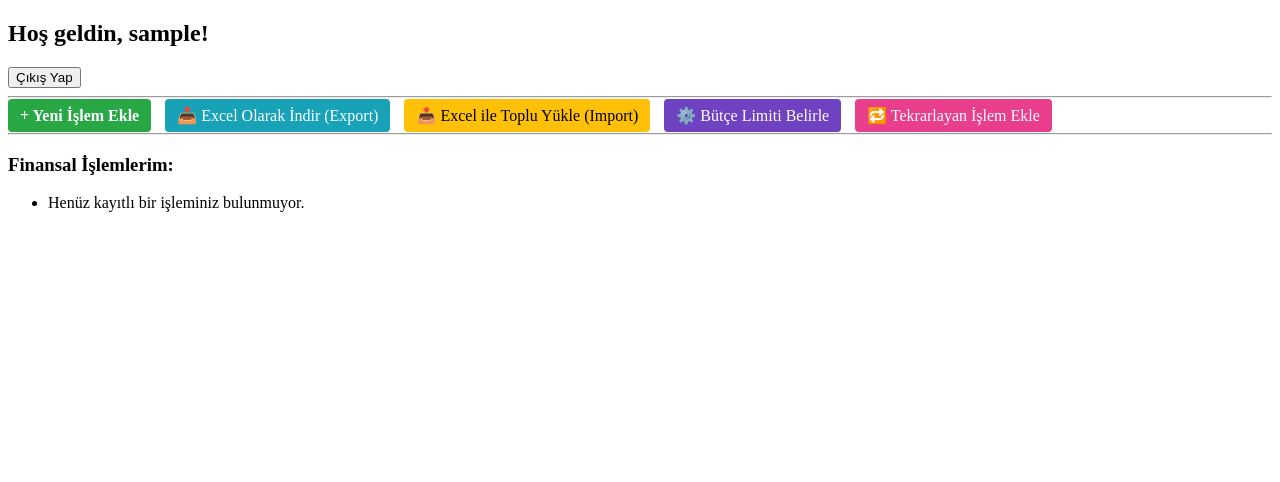
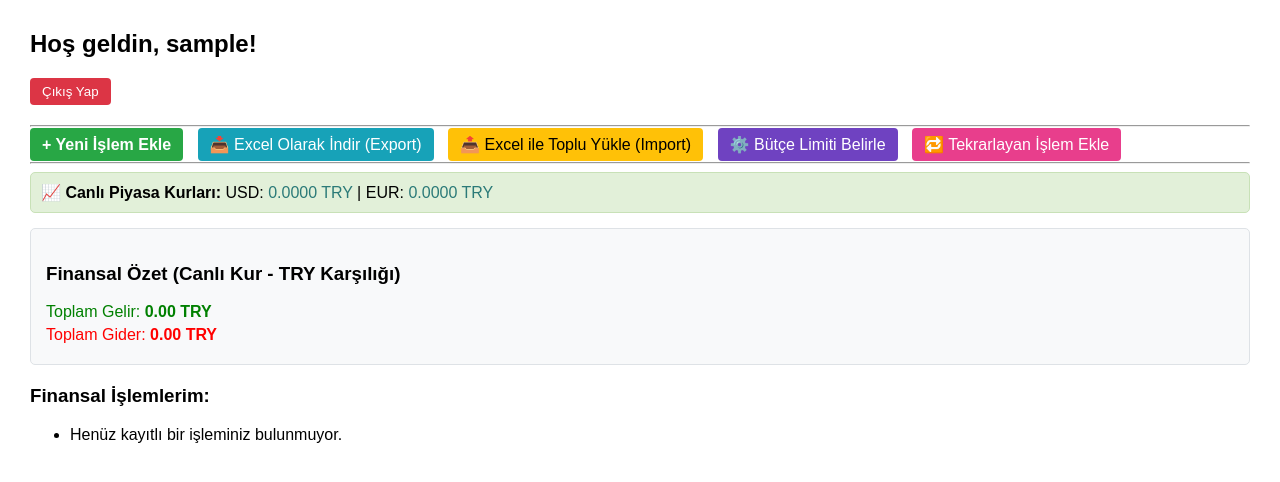
Before and after one commit to Gnrdmr/finans_sistem, a Django app: page / in a window 1280 px wide. Shown: the top 482 px of the page. Run offline with Django 5.2, Linux system fonts and the light colour scheme; the visitor is signed in with stand-in values (Sample User, id 1); data that the repository does not hold is empty.

Commit message:
Gun 8: Canlı Döviz Kuru API Entegrasyonu ve TRY Dönüşüm Mekanizması Eklendi

```diff
--- a/tracker/templates/tracker/home.html
+++ b/tracker/templates/tracker/home.html
@@ -4,17 +4,18 @@
     <meta charset="UTF-8">
     <title>Finans Takip Sistemi - Ana Sayfa</title>
 </head>
-<body>
+<body style="font-family: Arial, sans-serif; margin: 30px;">
 
     <h2>Hoş geldin, {{ request.user.username }}!</h2>
 
+    <!-- Mesaj (Alert) Alanı (Dinamik Renkler) -->
     {% if messages %}
         <ul style="list-style-type: none; padding: 0;">
             {% for message in messages %}
                 <li style="padding: 10px; margin-bottom: 8px; border-radius: 4px;
                     {% if '🚨' in message.message or message.tags == 'error' %}
                         background-color: #f8d7da; color: #721c24; border: 1px solid #f5c6cb;
-                    {% elif '⚠️' in message.message or message.tags == 'warning' %}
+                    {% elif '⚠️' in message.message or '🔄' in message.message or message.tags == 'warning' or message.tags == 'info' %}
                         background-color: #fff3cd; color: #856404; border: 1px solid #ffeeba;
                     {% else %}
                         background-color: #d4edda; color: #155724; border: 1px solid #c3e6cb;
@@ -25,30 +26,52 @@
         </ul>
     {% endif %}
 
-    <form action="{% url 'logout' %}" method="POST">
+    <form action="{% url 'logout' %}" method="POST" style="margin-bottom: 20px;">
         {% csrf_token %}
-        <button type="submit">Çıkış Yap</button>
+        <button type="submit" style="background-color: #dc3545; color: white; padding: 6px 12px; border: none; border-radius: 4px; cursor: pointer;">Çıkış Yap</button>
     </form>
 
     <hr>
 
-
+    <!-- Butonlar Paneli -->
+    <div>
         <a href="{% url 'transaction_add' %}" style="background-color: #28a745; color: white; padding: 8px 12px; text-decoration: none; border-radius: 4px; font-weight: bold;">+ Yeni İşlem Ekle</a>
         <a href="{% url 'export_excel' %}" style="background-color: #17a2b8; color: white; padding: 8px 12px; text-decoration: none; border-radius: 4px; margin-left: 10px;">📥 Excel Olarak İndir (Export)</a>
         <a href="{% url 'import_excel' %}" style="background-color: #ffc107; color: black; padding: 8px 12px; text-decoration: none; border-radius: 4px; margin-left: 10px;">📤 Excel ile Toplu Yükle (Import)</a>
         <a href="{% url 'set_limit' %}" style="background-color: #6f42c1; color: white; padding: 8px 12px; text-decoration: none; border-radius: 4px; margin-left: 10px;">⚙️ Bütçe Limiti Belirle</a>
         <a href="{% url 'recurring_add' %}" style="background-color: #e83e8c; color: white; padding: 8px 12px; text-decoration: none; border-radius: 4px; margin-left: 10px;">🔁 Tekrarlayan İşlem Ekle</a>
+    </div>
 
     <hr>
+
+    <!-- Gün 8: Canlı Döviz Kurları Paneli -->
+    <div style="background-color: #e2f0d9; padding: 10px; border: 1px solid #c8e1b7; border-radius: 5px; margin-bottom: 15px;">
+        <strong>📈 Canlı Piyasa Kurları:</strong>
+        USD: <span style="color: #2b7a78;">{{ usd_rate|floatformat:4 }} TRY</span> |
+        EUR: <span style="color: #2b7a78;">{{ eur_rate|floatformat:4 }} TRY</span>
+    </div>
+
+    <!-- Gün 8: Finansal Özet Paneli (TRY Cinsinden) -->
+    <div style="background-color: #f8f9fa; padding: 15px; border: 1px solid #dee2e6; border-radius: 5px; margin-bottom: 20px;">
+        <h3>Finansal Özet (Canlı Kur - TRY Karşılığı)</h3>
+        <p style="color: green; font-size: 16px; margin: 5px 0;">Toplam Gelir: <strong>{{ total_income_try|floatformat:2 }} TRY</strong></p>
+        <p style="color: red; font-size: 16px; margin: 5px 0;">Toplam Gider: <strong>{{ total_expense_try|floatformat:2 }} TRY</strong></p>
+    </div>
 
     <h3>Finansal İşlemlerim:</h3>
     <ul>
         {% for t in transactions %}
-            <li>
-                {{ t.date }} - {{ t.title }}: <strong>{{ t.amount }} {{ t.currency }}</strong> ({{ t.get_transaction_type_display }})
+            <li style="margin-bottom: 8px;">
+                {{ t.date }} - <strong>{{ t.title }}</strong>:
+                {{ t.amount }} {{ t.currency }}
+                {% if t.currency != 'TRY' %}
+                    <span style="color: #6c757d;">({{ t.try_amount|floatformat:2 }} TRY)</span>
+                {% endif %}
+                ({{ t.get_transaction_type_display }})
 
-                <a href="{% url 'transaction_edit' t.id %}">[Düzenle]</a>
-                <a href="{% url 'transaction_delete' t.id %}" style="color: red;">[Sil]</a>
+                <!-- Düzenle ve Sil Butonları -->
+                <a href="{% url 'transaction_edit' t.id %}" style="margin-left: 8px; text-decoration: none;">[Düzenle]</a>
+                <a href="{% url 'transaction_delete' t.id %}" style="color: red; margin-left: 4px; text-decoration: none;">[Sil]</a>
             </li>
         {% empty %}
             <li>Henüz kayıtlı bir işleminiz bulunmuyor.</li>
--- a/tracker/views.py
+++ b/tracker/views.py
@@ -1,4 +1,4 @@
-from datetime import date, timedelta
+from datetime import date
 from decimal import Decimal
 import openpyxl
 from django.shortcuts import render, redirect, get_object_or_404
@@ -7,13 +7,15 @@ from django.contrib.auth.forms import UserCreationForm, AuthenticationForm
 from django.contrib.auth import login, logout
 from django.contrib import messages
 from django.http import HttpResponse
+from dateutil.relativedelta import relativedelta
+from datetime import timedelta
 
 from .models import Transaction, BudgetLimit, RecurringTransaction
 from .forms import TransactionForm, BudgetLimitForm, RecurringTransactionForm
-from dateutil.relativedelta import relativedelta
+from .utils import convert_to_try, get_exchange_rates # Gün 8: Döviz çevirici ve kur servisimiz
 
 
-
+# 1. Kayıt Olma Görünümü
 def register_view(request):
     if request.method == 'POST':
         form = UserCreationForm(request.POST)
@@ -26,7 +28,7 @@ def register_view(request):
     return render(request, 'tracker/register.html', {'form': form})
 
 
-
+# 2. Giriş Yapma Görünümü
 def login_view(request):
     if request.method == 'POST':
         form = AuthenticationForm(data=request.POST)
@@ -39,7 +41,7 @@ def login_view(request):
     return render(request, 'tracker/login.html', {'form': form})
 
 
-
+# 3. Çıkış Yapma Görünümü
 def logout_view(request):
     if request.method == 'POST':
         logout(request)
@@ -47,17 +49,21 @@ def logout_view(request):
     return render(request, 'tracker/logout.html')
 
 
-
+# 4. Ana Sayfa, Tekrarlayan İşlem Tetikleyicisi, Akıllı Bütçe Uyarıları, TRY Özet Hesabı ve Canlı Kurlar (Gün 8)
 @login_required(login_url='login')
 def home(request):
     user_transactions = Transaction.objects.filter(user=request.user)
     user_limits = BudgetLimit.objects.filter(user=request.user)
 
+    # --- A. Her İşlemin TRY Karşılığını Hesaplama (Listeleme İçin) ---
+    for t in user_transactions:
+        t.try_amount = convert_to_try(t.amount, t.currency)
+
+    # --- B. TEKRARLAYAN İŞLEMLER OTOMATİK KONTROLÜ (Gün 7) ---
     today = date.today()
     recurring_items = RecurringTransaction.objects.filter(user=request.user, is_active=True, next_date__lte=today)
 
     for item in recurring_items:
-        # 1. Gerçek işlem olarak tablolara ekle
         Transaction.objects.create(
             user=item.user,
             title=f"{item.title} (Tekrarlayan)",
@@ -69,7 +75,6 @@ def home(request):
             description=f"Otomatik oluşturulan tekrarlayan işlem ({item.get_interval_display()})"
         )
 
-        # 2. Sonraki işlem tarihini sıklığa göre güncelle
         if item.interval == 'DAILY':
             item.next_date += timedelta(days=1)
         elif item.interval == 'WEEKLY':
@@ -82,11 +87,11 @@ def home(request):
         item.save()
         messages.info(request, f"🔄 Tekrarlayan işlem otomatik eklendi: {item.title} ({item.amount} {item.currency})")
 
+    # --- C. AKILLI BÜTÇE UYARI ALGORİTMASI (%80 - %100) (Gün 6) ---
     current_month = date.today().month
     current_year = date.today().year
 
     for limit_obj in user_limits:
-
         category_expenses = user_transactions.filter(
             category=limit_obj.category,
             transaction_type='EXPENSE',
@@ -94,25 +99,44 @@ def home(request):
             date__month=current_month
         )
 
-        total_spent = sum([t.amount for t in category_expenses], Decimal('0.00'))
+        total_spent = sum([t.try_amount for t in category_expenses], Decimal('0.00'))
         limit_val = limit_obj.monthly_limit
 
         if limit_val > 0:
             percentage = (total_spent / limit_val) * Decimal('100')
 
             if percentage >= 100:
-                messages.error(request, f"🚨 DİKKAT! '{limit_obj.category.name}' kategorisindeki aylık bütçe limitinizi aştınız! Harcama: {total_spent} / Limit: {limit_val} TRY")
+                messages.error(request, f"🚨 DİKKAT! '{limit_obj.category.name}' kategorisindeki aylık bütçe limitinizi aştınız! Harcama: {total_spent:.2f} / Limit: {limit_val} TRY")
             elif percentage >= 80:
-                messages.warning(request, f"⚠️ UYARI: '{limit_obj.category.name}' kategorisindeki bütçenizin %80'ine ulaştınız. Harcama: {total_spent} / Limit: {limit_val} TRY")
+                messages.warning(request, f"⚠️ UYARI: '{limit_obj.category.name}' kategorisindeki bütçenizin %80'ine ulaştınız. Harcama: {total_spent:.2f} / Limit: {limit_val} TRY")
+
+    # --- D. TOPLAM GELİR VE GİDERLERİN TRY KARŞILIĞI HESABI (Gün 8) ---
+    total_income_try = Decimal('0.00')
+    total_expense_try = Decimal('0.00')
+
+    for t in user_transactions:
+        if t.transaction_type == 'INCOME':
+            total_income_try += t.try_amount
+        else:
+            total_expense_try += t.try_amount
+
+    # --- E. CANLI KURLARI ÇEKME VE CONTEXT'E EKLEME (Gün 8) ---
+    rates = get_exchange_rates()
+    usd_rate = rates.get('USD', 0)
+    eur_rate = rates.get('EUR', 0)
 
     context = {
         'transactions': user_transactions,
-        'user_limits': user_limits
+        'user_limits': user_limits,
+        'total_income_try': total_income_try,
+        'total_expense_try': total_expense_try,
+        'usd_rate': usd_rate,
+        'eur_rate': eur_rate,
     }
     return render(request, 'tracker/home.html', context)
 
 
-
+# 5. İşlem Ekleme (Create)
 @login_required(login_url='login')
 def transaction_add(request):
     if request.method == 'POST':
@@ -130,7 +154,7 @@ def transaction_add(request):
     return render(request, 'tracker/transaction_form.html', {'form': form, 'action': 'Ekle'})
 
 
-
+# 6. İşlem Düzenleme (Update)
 @login_required(login_url='login')
 def transaction_edit(request, pk):
     transaction = get_object_or_404(Transaction, pk=pk, user=request.user)
@@ -147,7 +171,7 @@ def transaction_edit(request, pk):
     return render(request, 'tracker/transaction_form.html', {'form': form, 'action': 'Düzenle'})
 
 
-
+# 7. İşlem Silme (Delete)
 @login_required(login_url='login')
 def transaction_delete(request, pk):
     transaction = get_object_or_404(Transaction, pk=pk, user=request.user)
@@ -160,7 +184,7 @@ def transaction_delete(request, pk):
     return render(request, 'tracker/transaction_confirm_delete.html', {'transaction': transaction})
 
 
-
+# 8. Excel Dışa Aktarma (Export)
 @login_required(login_url='login')
 def export_transactions_excel(request):
     transactions = Transaction.objects.filter(user=request.user)
@@ -190,7 +214,7 @@ def export_transactions_excel(request):
     return response
 
 
-
+# 9. Excel İçe Aktarma (Import)
 @login_required(login_url='login')
 def import_transactions_excel(request):
     if request.method == 'POST' and request.FILES.get('excel_file'):
@@ -227,7 +251,7 @@ def import_transactions_excel(request):
     return render(request, 'tracker/import_excel.html')
 
 
-
+# 10. Kategori Bütçe Limiti Belirleme Görünümü (Gün 6)
 @login_required(login_url='login')
 def set_budget_limit(request):
     if request.method == 'POST':
@@ -251,7 +275,7 @@ def set_budget_limit(request):
     return render(request, 'tracker/set_limit.html', {'form': form})
 
 
-
+# 11. Tekrarlayan İşlem Tanımlama Görünümü (Gün 7)
 @login_required(login_url='login')
 def recurring_add(request):
     if request.method == 'POST':
```
Also changed, not shown: tracker/forms.py (+10 -14 lines), tracker/models.py (+54 -62 lines), tracker/templates/tracker/transaction_form.html (+22 -8 lines), tracker/utils.py (added, +32 -0 lines), tracker/migrations/0005_alter_budgetlimit_options_alter_category_options_and_more.py (added). Lines whose indentation alone changed are shown as unchanged.
